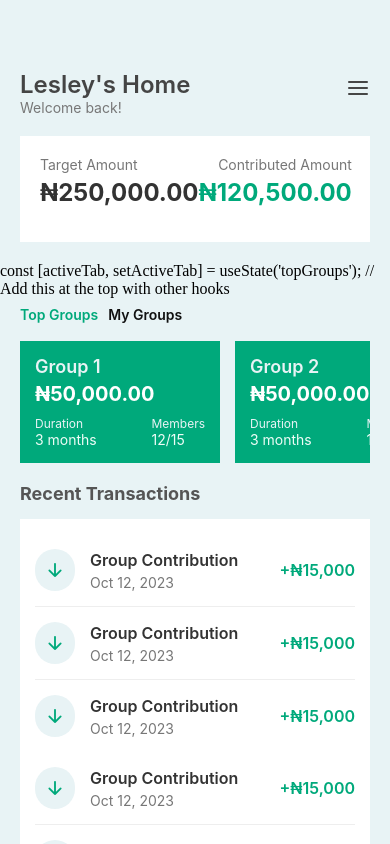
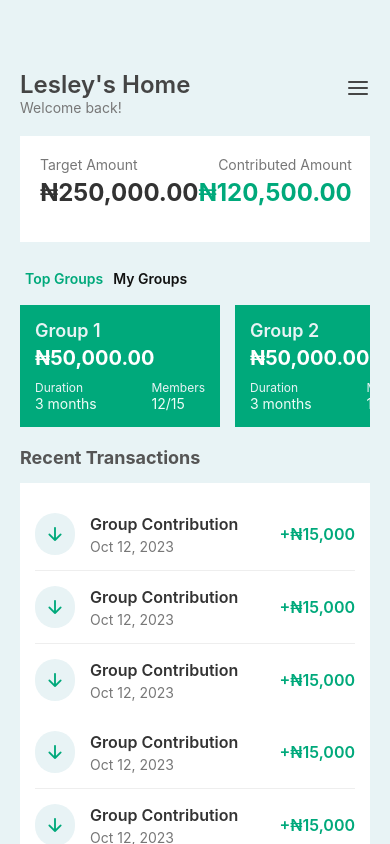
Before and after one commit to OtomewoOluwatobi/GroupSave_App, a React Native app in the folder mobile/: screen /Dashboard in a window 390 px wide. Shown: the top 844 px of the page. Built offline with nearby package versions, Linux system fonts and the light colour scheme.

Commit message:
updated by cleaning up code

```diff
--- a/mobile/screens/auth/user/DashboardScree.tsx
+++ b/mobile/screens/auth/user/DashboardScree.tsx
@@ -1,39 +1,41 @@
-import React from "react";
+import React, { useState } from "react";
 import { View, Text, Image, ScrollView, StyleSheet, TouchableOpacity, StatusBar, Platform } from "react-native";
 import { Ionicons, Feather, MaterialIcons } from "@expo/vector-icons";
 import { SafeAreaProvider } from "react-native-safe-area-context";
 
 function DashboardScree() {
     const [activeTab, setActiveTab] = React.useState('topGroups');
+
     return (
         <SafeAreaProvider>
             <ScrollView showsVerticalScrollIndicator={false}>
                 <View style={styles.container}>
                     {/* Status Bar */}
                     <StatusBar barStyle="dark-content" />
+
                     {/* Header */}
                     <View style={styles.header}>
-                        <View style={{ flexDirection: 'row', justifyContent: 'space-between', alignItems: 'center', width: '100%' }}>
-                            <View style={{ flex: 1, flexDirection: 'column', alignItems: 'flex-start', marginTop: 10, paddingVertical: 20 }}>
+                        <View style={styles.headerContent}>
+                            <View style={styles.headerTextContainer}>
                                 <Text style={styles.title}>Lesley's Home</Text>
-                                <Text style={{ color: '#777' }}>Welcome back!</Text>
+                                <Text style={styles.subtitle}>Welcome back!</Text>
                             </View>
-                            <TouchableOpacity style={{ marginLeft: 'auto' }}>
+                            <TouchableOpacity style={styles.menuButton}>
                                 <Feather name="menu" size={24} color="#444" />
                             </TouchableOpacity>
                         </View>
                     </View>
 
                     {/* Balance Info */}
-                    <View style={{ backgroundColor: '#fff', padding: 20, marginHorizontal: 20, marginBottom: 20 }}>
-                        <View style={{ flexDirection: 'row', justifyContent: 'space-between', marginBottom: 15 }}>
+                    <View style={styles.balanceInfo}>
+                        <View style={styles.balanceRow}>
                             <View>
-                                <Text style={{ color: '#777', fontSize: 14 }}>Target Amount</Text>
-                                <Text style={{ fontSize: 24, fontWeight: '700', color: '#333', marginTop: 5 }}>₦250,000.00</Text>
+                                <Text style={styles.balanceLabel}>Target Amount</Text>
+                                <Text style={styles.balanceValue}>₦250,000.00</Text>
                             </View>
                             <View>
-                                <Text style={{ color: '#777', fontSize: 14, textAlign: 'right' }}>Contributed Amount</Text>
-                                <Text style={{ fontSize: 24, fontWeight: '700', color: '#00a97b', marginTop: 5 }}>₦120,500.00</Text>
+                                <Text style={[styles.balanceLabel, styles.textRight]}>Contributed Amount</Text>
+                                <Text style={[styles.balanceValue, styles.contributedAmount]}>₦120,500.00</Text>
                             </View>
                         </View>
                     </View>
@@ -41,47 +43,40 @@ function DashboardScree() {
                     {/* Top Groups */}
                     <View>
                         {/* Tab Headers */}
-                        const [activeTab, setActiveTab] = useState('topGroups'); // Add this at the top with other hooks
-                        <View style={{ flexDirection: 'row', marginHorizontal: 20, }}>
+                        <View style={styles.tabHeaders}>
                             <TouchableOpacity
                                 onPress={() => setActiveTab('topGroups')}
-                                style={{ paddingVertical: 8, marginRight: 5 }}>
-                                <Text style={{
-                                    color: activeTab === 'topGroups' ? '#00a97b' : '#111',
-                                    fontWeight: '600'
-                                }}>Top Groups</Text>
+                                style={styles.tabButton}>
+                                <Text style={[
+                                    styles.tabText,
+                                    activeTab === 'topGroups' && styles.activeTabText
+                                ]}>Top Groups</Text>
                             </TouchableOpacity>
                             <TouchableOpacity
                                 onPress={() => setActiveTab('myGroup')}
-                                style={{ paddingVertical: 8, marginLeft: 5 }}>
-                                <Text style={{
-                                    color: activeTab === 'myGroup' ? '#00a97b' : '#111',
-                                    fontWeight: '600'
-                                }}>My Groups</Text>
+                                style={styles.tabButton}>
+                                <Text style={[
+                                    styles.tabText,
+                                    activeTab === 'myGroup' && styles.activeTabText
+                                ]}>My Groups</Text>
                             </TouchableOpacity>
                         </View>
 
                         {/* All Groups Tab Content */}
                         {activeTab === 'topGroups' && (
-                            <ScrollView horizontal showsHorizontalScrollIndicator={false} style={{ paddingVertical: 10, marginHorizontal: 20 }}>
+                            <ScrollView horizontal showsHorizontalScrollIndicator={false} style={styles.horizontalScroll}>
                                 {[1, 2, 3].map((item) => (
-                                    <TouchableOpacity key={item} style={{
-                                        backgroundColor: '#00a97b',
-                                        padding: 15,
-                                        marginRight: 15,
-                                        width: 200,
-                                        ...shadowStyles,
-                                    }}>
-                                        <Text style={{ fontSize: 18, fontWeight: '600', color: '#e8f3f5' }}>Group {item}</Text>
-                                        <Text style={{ fontSize: 20, fontWeight: '700', color: '#fff', marginTop: 5 }}>₦50,000.00</Text>
-                                        <View style={{ flexDirection: 'row', justifyContent: 'space-between', marginTop: 10 }}>
+                                    <TouchableOpacity key={item} style={[styles.groupCard, shadowStyles]}>
+                                        <Text style={styles.groupTitle}>Group {item}</Text>
+                                        <Text style={styles.groupAmount}>₦50,000.00</Text>
+                                        <View style={styles.groupDetails}>
                                             <View>
-                                                <Text style={{ color: '#e8f3f5', fontSize: 12 }}>Duration</Text>
-                                                <Text style={{ color: '#eefdf7', fontSize: 14 }}>3 months</Text>
+                                                <Text style={styles.groupDetailLabel}>Duration</Text>
+                                                <Text style={styles.groupDetailValue}>3 months</Text>
                                             </View>
                                             <View>
-                                                <Text style={{ color: '#e8f3f5', fontSize: 12 }}>Members</Text>
-                                                <Text style={{ color: '#eefdf7', fontSize: 14 }}>12/15</Text>
+                                                <Text style={styles.groupDetailLabel}>Members</Text>
+                                                <Text style={styles.groupDetailValue}>12/15</Text>
                                             </View>
                                         </View>
                                     </TouchableOpacity>
@@ -91,41 +86,24 @@ function DashboardScree() {
 
                         {/* My Groups Tab Content */}
                         {activeTab === 'myGroup' && (
-                            <ScrollView horizontal showsHorizontalScrollIndicator={false} style={{ paddingVertical: 10, marginHorizontal: 20, }}>
+                            <ScrollView horizontal showsHorizontalScrollIndicator={false} style={styles.horizontalScroll}>
                                 {[1].map((item) => (
-                                    <TouchableOpacity key={item} style={{
-                                        backgroundColor: '#00a97b',
-                                        padding: 15,
-                                        marginRight: 15,
-                                        width: 200,
-                                        ...shadowStyles
-                                    }}>
-                                        <Text style={{ fontSize: 18, fontWeight: '600', color: '#e8f3f5' }}>My Group {item}</Text>
-                                        <Text style={{ fontSize: 20, fontWeight: '700', color: '#fff', marginTop: 5 }}>₦3,000.00</Text>
-                                        <View style={{ flexDirection: 'row', justifyContent: 'space-between', marginTop: 10 }}>
+                                    <TouchableOpacity key={item} style={[styles.groupCard, shadowStyles]}>
+                                        <Text style={styles.groupTitle}>My Group {item}</Text>
+                                        <Text style={styles.groupAmount}>₦3,000.00</Text>
+                                        <View style={styles.groupDetails}>
                                             <View>
-                                                <Text style={{ color: '#e8f3f5', fontSize: 12 }}>Duration</Text>
-                                                <Text style={{ color: '#eefdf7', fontSize: 14 }}>2 months</Text>
+                                                <Text style={styles.groupDetailLabel}>Duration</Text>
+                                                <Text style={styles.groupDetailValue}>2 months</Text>
                                             </View>
                                             <View>
-                                                <Text style={{ color: '#e8f3f5', fontSize: 12 }}>Members</Text>
-                                                <Text style={{ color: '#eefdf7', fontSize: 14 }}>8/10</Text>
+                                                <Text style={styles.groupDetailLabel}>Members</Text>
+                                                <Text style={styles.groupDetailValue}>8/10</Text>
                                             </View>
                                         </View>
                                     </TouchableOpacity>
                                 ))}
-                                <TouchableOpacity style={{
-                                    backgroundColor: '#111',
-                                    padding: 15,
-                                    marginRight: 15,
-                                    height: 70,
-                                    width: 70,
-                                    alignSelf: 'center',
-                                    borderRadius: 50,
-                                    justifyContent: 'center', // Added to center vertically
-                                    alignItems: 'center', // Added to center horizontally
-                                    ...shadowStyles
-                                }}>
+                                <TouchableOpacity style={[styles.addGroupButton, shadowStyles]}>
                                     <MaterialIcons name="format-list-bulleted-add" size={30} color="#fff" />
                                 </TouchableOpacity>
                             </ScrollView>
@@ -133,32 +111,24 @@ function DashboardScree() {
                     </View>
 
                     {/* Recent Transactions */}
-                    <View style={{ marginVertical: 5, }}>
-                        <Text style={[styles.sectionTitle, { fontWeight: 'bold' }]}>Recent Transactions</Text>
-                        <ScrollView style={{ backgroundColor: '#fff', marginHorizontal: 20, marginVertical: 10, padding: 15, maxHeight: 500 }} showsVerticalScrollIndicator={false}>
+                    <View style={styles.recentTransactions}>
+                        <Text style={[styles.sectionTitle, styles.boldText]}>Recent Transactions</Text>
+                        <ScrollView style={styles.transactionsList} showsVerticalScrollIndicator={false}>
                             {[1, 2, 3, 4, 5, 6, 7, 8, 9, 10].map((item) => (
-                                <View key={item} style={{
-                                    flexDirection: 'row',
-                                    justifyContent: 'space-between',
-                                    alignItems: 'center',
-                                    paddingVertical: 15,
-                                    borderBottomWidth: item !== 3 ? 1 : 0,
-                                    borderBottomColor: '#eee'
-                                }}>
-                                    <View style={{ flexDirection: 'row', alignItems: 'center' }}>
-                                        <View style={{
-                                            backgroundColor: '#e8f3f5',
-                                            padding: 10,
-                                            borderRadius: 25
-                                        }}>
+                                <View key={item} style={[
+                                    styles.transactionItem,
+                                    item !== 3 && styles.transactionItemBorder
+                                ]}>
+                                    <View style={styles.transactionDetails}>
+                                        <View style={styles.transactionIcon}>
                                             <Ionicons name="arrow-down" size={20} color="#00a97b" />
                                         </View>
-                                        <View style={{ marginLeft: 15 }}>
-                                            <Text style={{ fontSize: 16, fontWeight: '600', color: '#333' }}>Group Contribution</Text>
-                                            <Text style={{ color: '#777', marginTop: 4 }}>Oct 12, 2023</Text>
+                                        <View style={styles.transactionText}>
+                                            <Text style={styles.transactionTitle}>Group Contribution</Text>
+                                            <Text style={styles.transactionDate}>Oct 12, 2023</Text>
                                         </View>
                                     </View>
-                                    <Text style={{ fontSize: 16, fontWeight: '600', color: '#00a97b' }}>+₦15,000</Text>
+                                    <Text style={styles.transactionAmount}>+₦15,000</Text>
                                 </View>
                             ))}
                         </ScrollView>
@@ -190,25 +160,51 @@ const styles = StyleSheet.create({
         paddingTop: StatusBar.currentHeight || 40,
         paddingHorizontal: 20,
     },
+    headerContent: { flexDirection: 'row', justifyContent: 'space-between', alignItems: 'center', width: '100%' },
+    headerTextContainer: { flex: 1, flexDirection: 'column', alignItems: 'flex-start', marginTop: 10, paddingVertical: 20 },
     title: { fontSize: 24, fontWeight: '600', color: '#444' },
-    avatar: { width: 40, height: 40, borderRadius: 20 },
-    weatherContainer: { flexDirection: 'row', flexWrap: 'wrap', marginVertical: 20, paddingHorizontal: 20 },
-    weatherBox: { width: '50%', padding: 10 },
-    weatherValue: { fontSize: 20, fontWeight: '600', color: '#333' },
-    weatherLabel: { fontSize: 12, color: '#777' },
+    subtitle: { color: '#777' },
+    menuButton: { marginLeft: 'auto' },
+    balanceInfo: { backgroundColor: '#fff', padding: 20, marginHorizontal: 20, marginBottom: 20 },
+    balanceRow: { flexDirection: 'row', justifyContent: 'space-between', marginBottom: 15 },
+    balanceLabel: { color: '#777', fontSize: 14 },
+    balanceValue: { fontSize: 24, fontWeight: '700', color: '#333', marginTop: 5 },
+    contributedAmount: { color: '#00a97b' },
+    textRight: { textAlign: 'right' },
+    tabHeaders: { flexDirection: 'row', marginHorizontal: 20 },
+    tabButton: { paddingVertical: 8, marginHorizontal: 5 },
+    tabText: { color: '#111', fontWeight: '600' },
+    activeTabText: { color: '#00a97b' },
+    horizontalScroll: { paddingVertical: 10, marginHorizontal: 20 },
+    groupCard: { backgroundColor: '#00a97b', padding: 15, marginRight: 15, width: 200 },
+    groupTitle: { fontSize: 18, fontWeight: '600', color: '#e8f3f5' },
+    groupAmount: { fontSize: 20, fontWeight: '700', color: '#fff', marginTop: 5 },
+    groupDetails: { flexDirection: 'row', justifyContent: 'space-between', marginTop: 10 },
+    groupDetailLabel: { color: '#e8f3f5', fontSize: 12 },
+    groupDetailValue: { color: '#eefdf7', fontSize: 14 },
+    addGroupButton: {
+        backgroundColor: '#111',
+        padding: 15,
+        marginRight: 15,
+        height: 70,
+        width: 70,
+        alignSelf: 'center',
+        borderRadius: 50,
+        justifyContent: 'center',
+        alignItems: 'center',
+    },
+    recentTransactions: { marginVertical: 5 },
     sectionTitle: { fontSize: 18, fontWeight: '600', marginVertical: 5, color: '#555', paddingHorizontal: 20 },
-    routines: { flexDirection: 'row', justifyContent: 'space-between', paddingHorizontal: 20 },
-    routine: { backgroundColor: '#eee', borderRadius: 10, padding: 10, alignItems: 'center', flexDirection: 'row' },
-    routineActive: { backgroundColor: '#d36eff', borderRadius: 10, padding: 10, alignItems: 'center', flexDirection: 'row' },
-    routineText: { marginLeft: 5, color: '#777' },
-    routineTextActive: { marginLeft: 5, color: '#fff' },
-    roomContainer: { flexDirection: 'row', justifyContent: 'space-between', paddingHorizontal: 20 },
-    roomBox: { backgroundColor: '#fff', padding: 15, borderRadius: 10, width: '48%' },
-    roomTitle: { fontWeight: '600', fontSize: 16 },
-    roomStats: { color: '#777', marginTop: 5 },
-    devicesScroll: { marginVertical: 10, paddingHorizontal: 20 },
-    deviceBox: { backgroundColor: '#fff', padding: 15, borderRadius: 10, marginRight: 10 },
-    bottomNav: { flexDirection: 'row', justifyContent: 'space-around', paddingVertical: 20, backgroundColor: '#fff', borderRadius: 20, marginTop: 10, marginHorizontal: 20 },
+    boldText: { fontWeight: 'bold' },
+    transactionsList: { backgroundColor: '#fff', marginHorizontal: 20, marginVertical: 10, padding: 15, maxHeight: 500 },
+    transactionItem: { flexDirection: 'row', justifyContent: 'space-between', alignItems: 'center', paddingVertical: 15 },
+    transactionItemBorder: { borderBottomWidth: 1, borderBottomColor: '#eee' },
+    transactionDetails: { flexDirection: 'row', alignItems: 'center' },
+    transactionIcon: { backgroundColor: '#e8f3f5', padding: 10, borderRadius: 25 },
+    transactionText: { marginLeft: 15 },
+    transactionTitle: { fontSize: 16, fontWeight: '600', color: '#333' },
+    transactionDate: { color: '#777', marginTop: 4 },
+    transactionAmount: { fontSize: 16, fontWeight: '600', color: '#00a97b' },
 });
 
 export default DashboardScree;
```
